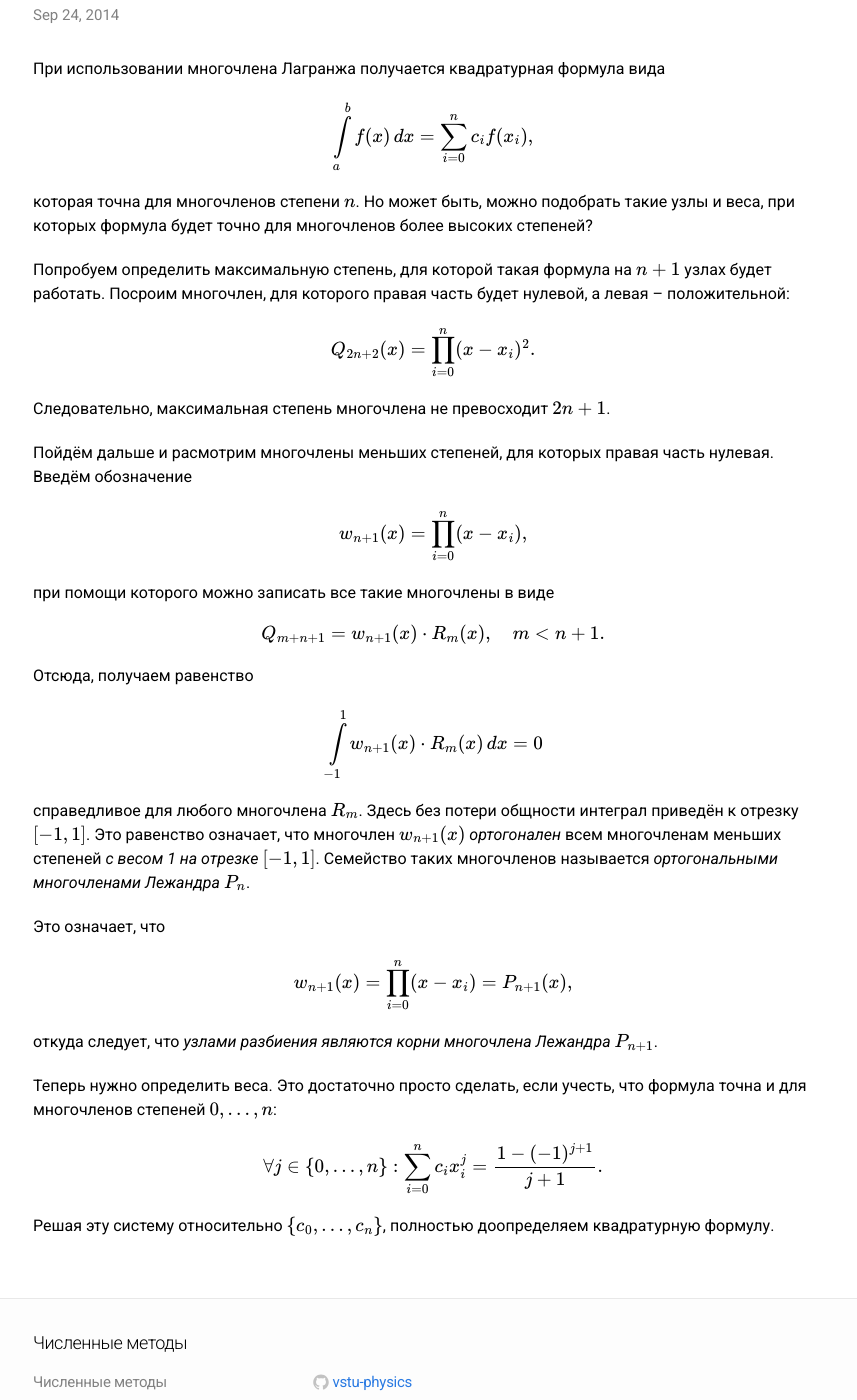
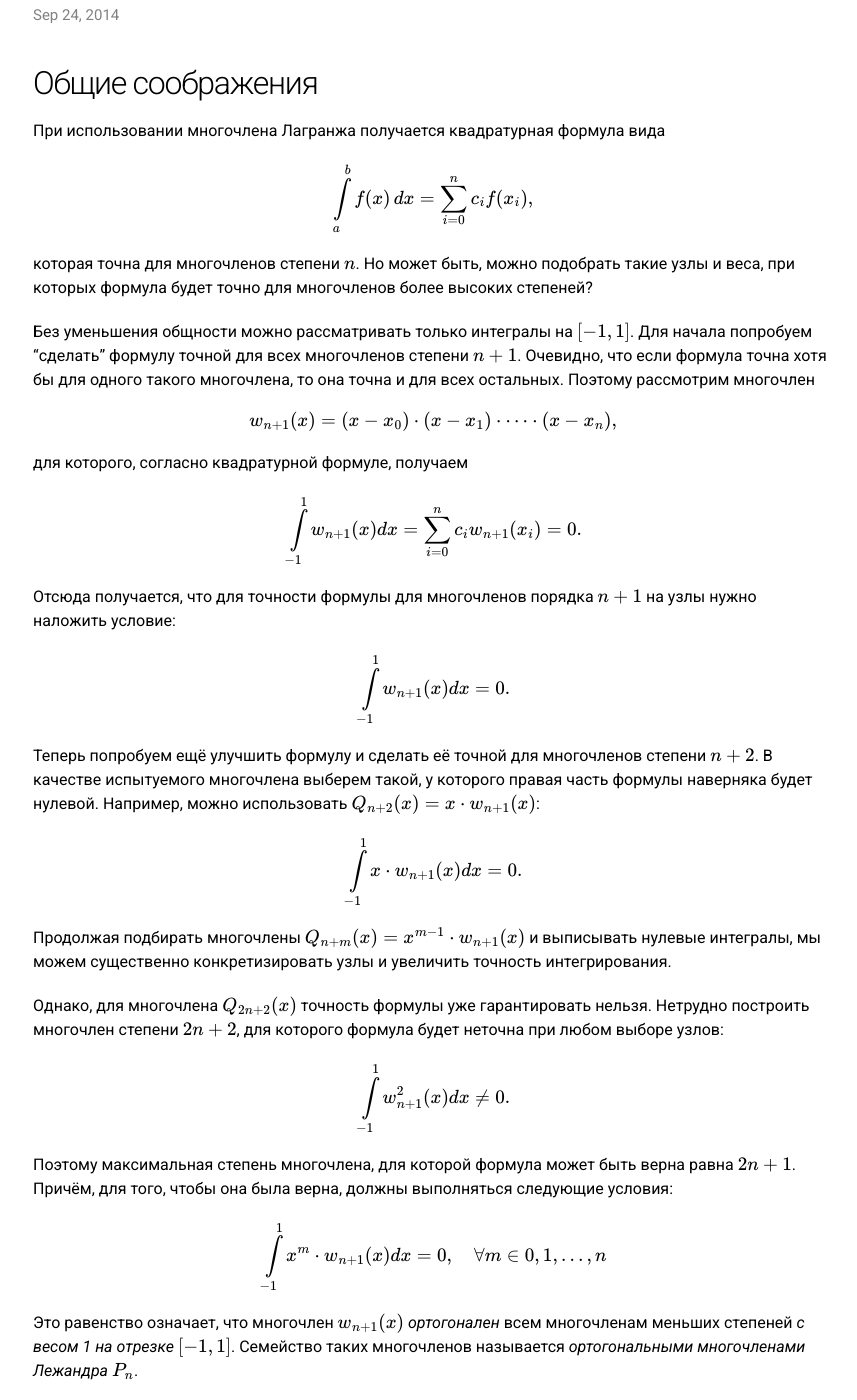
Before and after one commit to VSTU-physics/numeric-methods, a Jekyll site: the page built from _posts/2014-09-23-integrate-gauss.markdown, in a window 1280 px wide and 1400 px high, scrolled down 203 px. Shown: the whole window, without its empty margins (207-1064 px from the left). Built offline with Jekyll 4.4.1, drawn with Linux system fonts in a browser that asks for light colours; formulas are drawn with MathJax 3; some of the changed text lies outside the part shown.

Commit message:
Последовательное получение формул Гаусса

```diff
--- a/_posts/2014-09-23-integrate-gauss.markdown
+++ b/_posts/2014-09-23-integrate-gauss.markdown
@@ -4,6 +4,8 @@ title:  "Численное интегрирование: формулы Гау
 date:   2014-09-23 21:12:19
 categories: интегрирование
 ---
+
+## Общие соображения
 
 При использовании многочлена Лагранжа получается квадратурная формула вида
 
@@ -15,40 +17,61 @@ $$
 такие узлы и веса, при которых формула будет точно для многочленов более высоких
 степеней?
 
-Попробуем определить максимальную степень, для которой такая формула на
-$$ n + 1 $$ узлах будет работать. Посроим многочлен, для которого правая часть
-будет нулевой, а левая -- положительной:
+Без уменьшения общности можно рассматривать только интегралы на $$ [-1, 1] $$.
+Для начала попробуем "сделать" формулу точной для всех многочленов степени
+$$ n + 1 $$. Очевидно, что если формула точна хотя бы для одного такого
+многочлена, то она точна и для всех остальных. Поэтому рассмотрим многочлен
 
 $$
-    Q_{2n+2}(x) = \prod_{i=0}^n(x - x_i)^2.
+    w_{n + 1}(x) = (x - x_0)\cdot(x - x_1)\cdot\cdots\cdot(x - x_n),
 $$
 
-Следовательно, максимальная степень многочлена не превосходит $$ 2n + 1 $$.
-
-Пойдём дальше и расмотрим многочлены меньших степеней, для которых правая часть
-нулевая. Введём обозначение
+для которого, согласно квадратурной формуле, получаем
 
 $$
-    w_{n+1}(x) = \prod_{i=0}^n(x - x_i),
+    \int\limits_{-1}^1 w_{n+1}(x) dx = \sum_{i=0}^{n} c_i w_{n+1}(x_i) = 0.
 $$
 
-при помощи которого можно записать все такие многочлены в виде
+Отсюда получается, что для точности формулы для многочленов порядка $$ n + 1 $$
+на узлы нужно наложить условие:
 
 $$
-    Q_{m + n + 1} = w_{n + 1}(x) \cdot R_m(x),\quad m < n + 1.
+    \int\limits_{-1}^1 w_{n+1}(x) dx = 0.
 $$
 
-Отсюда, получаем равенство
+Теперь попробуем ещё улучшить формулу и сделать её точной для многочленов
+степени $$ n + 2 $$. В качестве испытуемого многочлена выберем такой, у которого
+правая часть формулы наверняка будет нулевой. Например, можно использовать
+$$ Q_{n+2}(x) = x \cdot w_{n+1}(x) $$:
 
 $$
-    \int\limits_{-1}^{1} w_{n + 1}(x) \cdot R_m(x)\,dx = 0
+    \int\limits_{-1}^1 x \cdot w_{n+1}(x) dx = 0.
 $$
 
-справедливое для любого многочлена $$ R_m $$. Здесь без потери общности интеграл
-приведён к отрезку $$ [-1, 1] $$. Это равенство означает, что многочлен
-$$ w_{n+1}(x) $$ _ортогонален_ всем многочленам меньших степеней _с весом 1 на
-отрезке $$ [-1, 1] $$_. Семейство таких многочленов называется _ортогональными
-многочленами Лежандра $$ P_n $$_.
+Продолжая подбирать многочлены $$ Q_{n+m}(x) = x^{m-1} \cdot w_{n+1}(x) $$
+и выписывать нулевые интегралы, мы можем существенно конкретизировать узлы и
+увеличить точность интегрирования.
+
+Однако, для многочлена $$ Q_{2n+2}(x) $$ точность формулы уже гарантировать
+нельзя. Нетрудно построить многочлен степени $$ 2n + 2 $$, для которого формула
+будет неточна при любом выборе узлов:
+
+$$
+    \int\limits_{-1}^1 w_{n+1}^2(x) dx \ne 0.
+$$
+
+Поэтому максимальная степень многочлена, для которой формула может быть верна
+равна $$ 2n + 1 $$. Причём, для того, чтобы она была верна, должны выполняться
+следующие условия:
+
+$$
+    \int\limits_{-1}^1 x^m \cdot w_{n+1}(x) dx = 0,\quad
+    \forall m \in {0, 1, \ldots, n}
+$$
+
+Это равенство означает, что многочлен $$ w_{n+1}(x) $$ _ортогонален_ всем
+многочленам меньших степеней _с весом 1 на отрезке $$ [-1, 1] $$_. Семейство
+таких многочленов называется _ортогональными многочленами Лежандра $$ P_n $$_.
 
 Это означает, что
 
@@ -58,6 +81,60 @@ $$
 
 откуда следует, что _узлами разбиения являются корни многочлена Лежандра
 $$ P_{n+1} $$_.
+
+## Определение узлов разбиения
+
+Для определения корней можно воспользоваться следующим алгоритмом:
+
+{% highlight python %}
+def lejendre_roots(n):
+    p = lejendre(n)
+    f = to_func(p)
+    d = to_func(derivative(p))
+    xs = []
+    for i in range(n):
+        x = cos(pi * (4 * i + 3) / (4 * n + 2)) # начальное значение
+        delta = 1 # произвольное значение, чтобы зайти в цикл
+        while abs(delta) > 1e-8:
+            delta = f(x) / d(x)
+            x -= delta
+        xs.append(x) # добавляем корень к ответу и ищем следующий
+    return xs
+{% endhighlight %}
+
+где `legendre(n)` возвращает массив коэффициентов полинома Лежандра,
+`derivative(p)` -- массив коэффициентов производной многочлена, а
+`to_func(p)` превращает массив коэффициентов многочлена в функцию:
+
+{% highlight python %}
+def lejendre(n):
+    if n == 0:
+        return [1]      # P₀(x) = 1
+    elif n == 1:
+        return [0, 1]   # P₁(x) = x
+
+    # далее обрабатываем остальные случаи с помощью рекуррентной формулы
+    a, b = [1], [0, 1]
+
+    for i in range(1, n):
+        a, b = b, a
+        b = b + [0.0, 0.0]
+
+        b[0] *= -i / (i + 1.0)
+        for j in range(1, i + 2):
+            b[j] = (2 * i + 1.0) / (i + 1.0) * a[j - 1] - i / (i + 1.0) * b[j]
+    return b
+
+
+def derivative(p):
+    return [a * (i + 1) for i, a in enumerate(p[1:])]
+
+
+def to_func(p):
+    return lambda x: sum(a * x ** i for i, a in enumerate(p))
+{% endhighlight %}
+
+## Определение весов
 
 Теперь нужно определить веса. Это достаточно просто сделать, если учесть, что
 формула точна и для многочленов степеней $$ 0, \ldots, n $$:
```
